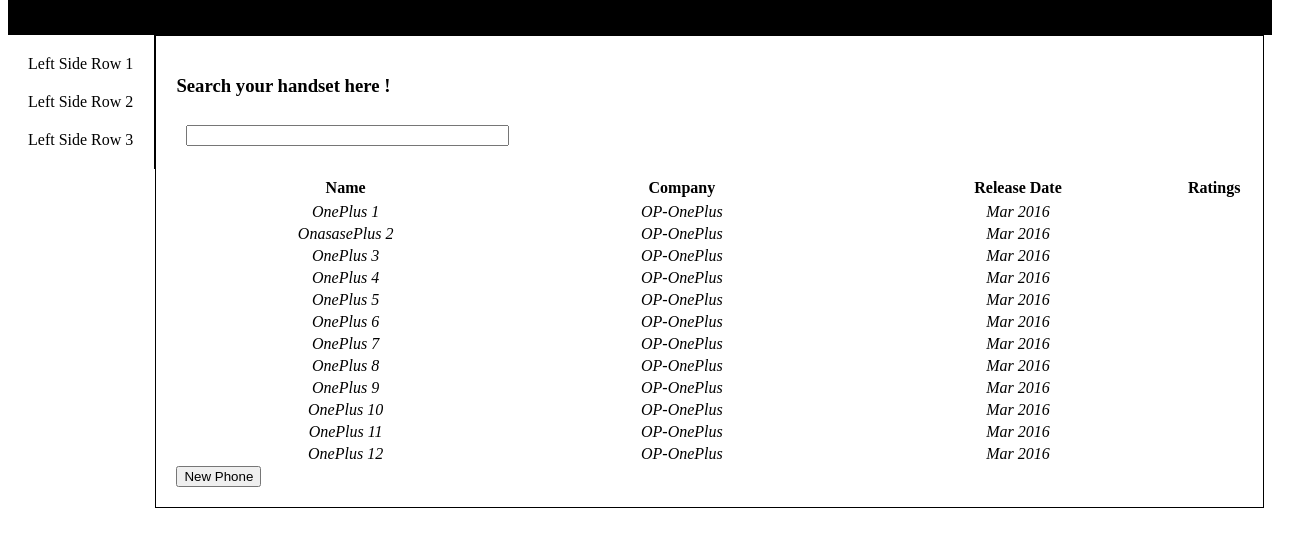
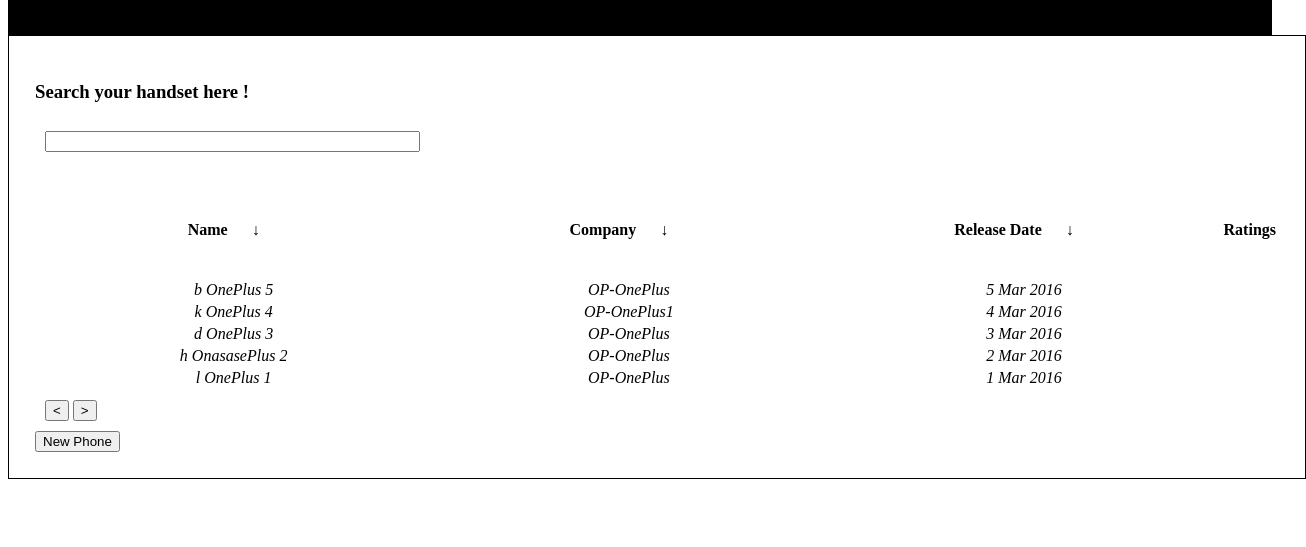
Before and after one commit to kv89/blog, a website: page javascript/catalog.html in a window 1280 px wide. Shown: the part 85-632 px from the top of the page, 1306 px wide, since content can reach past the window. Drawn offline with Linux system fonts and the light colour scheme.

Commit message:
working paging

```diff
--- a/javascript/catlog.html
+++ b/javascript/catalog.html
@@ -6,11 +6,18 @@
 	</head>
 	<body>
 	<header> <h1>Your Mobile Gallary !</h1> </header>
-	<div class="left-column">
-	  <div>Left Side Row 1</div>
+	<!-- <div class="left-column">
+	  <div>
+	  	<h3>Sort Options</h3>
+	  	<ul>
+	  		<li></li>
+	  	</ul>
+
+	  </div>
+
 	  <div>Left Side Row 2</div>
 	  <div>Left Side Row 3</div>
-	</div>
+	</div> -->
 	<div class="right-column">
 	  	<div>
 	  		<h3>Search your handset here !</h3>
@@ -22,9 +29,36 @@
 	  		<table id="displayTable">
 	  			<thead class="column-header">
 	  				<tr>
-		  				<td>Name</td>
-		  				<td>Company</td>
-		  				<td>Release Date</td>
+		  				<td>
+		  					Name
+		  					<div class="dropdown">
+							  <div onclick="myFunction('name');" style="cursor: pointer;"> <p>&darr;</p> </div>
+							  <div id="nameSortDrp" class="dropdown-content">
+							    <a href="" style="cursor: pointer;" onclick="sortName( 0 );"> a - z </a>
+							    <a href="" style="cursor: pointer;" onclick="sortName( 1 );"> z - a </a>
+							  </div>
+							</div>
+		  				</td>
+		  				<td>
+		  					Company
+		  					<div class="dropdown">
+							  <div onclick="myFunction('company')" style="cursor: pointer;"> <p>&darr;</p> </div>
+							  <div id="companySortDrp" class="dropdown-content">
+							    <a href=""> a - z </a>
+							    <a href=""> z - a </a>
+							  </div>
+							</div>
+		  				</td>
+		  				<td>
+		  					Release Date
+		  					<div class="dropdown">
+							  <div onclick="myFunction('date');" style="cursor: pointer;"> <p>&darr;</p> </div>
+							  <div id="dateSortDrp" class="dropdown-content">
+							    <a href=""> Oldest First </a>
+							    <a href=""> Newest First </a>
+							  </div>
+							</div>
+						</td>
 		  				<td>Ratings</td>
 	  				</tr>
 	  			</thead>
@@ -33,6 +67,10 @@
 	  			</tbody>
 
 	  		</table>
+	  		<div id="paging">
+	  			<button onclick="prevPage();"> < </button>
+	  			<button onclick="nextPage();"> > </button>
+	  		</div>
 	  		<button type="button" style="cursor: pointer;" onclick="addPhone();">New Phone</button>
 	  	</div>
 	  	<!--<div id="inputView" style="display: none;" onsubmit="submitPhone();">-->
@@ -74,7 +112,9 @@
 		}
 
 		.right-column{
-		  width: 86%;
+		  width: 100%;
+		  padding: 1em;
+
 		  border:solid 1px black;
 		}
 
@@ -109,5 +149,53 @@
 		    font-style: italic;
 		    text-align: center;
 		}
+
+		/*---------------*/
+.dropbtn {
+    background-color: #4CAF50;
+    color: white;
+    padding: 16px;
+    font-size: 16px;
+    border: none;
+    cursor: pointer;
+}
+
+/* Dropdown button on hover & focus */
+.dropbtn:hover, .dropbtn:focus {
+    background-color: #3e8e41;
+}
+
+/* The container <div> - needed to position the dropdown content */
+.dropdown {
+    position: relative;
+    display: inline-block;
+}
+
+/* Dropdown Content (Hidden by Default) */
+.dropdown-content {
+    display: none;
+    position: absolute;
+    background-color: #f9f9f9;
+    min-width: 160px;
+    box-shadow: 0px 8px 16px 0px rgba(0,0,0,0.2);
+}
+
+/* Links inside the dropdown */
+.dropdown-content a {
+    color: black;
+    padding: 12px 16px;
+    text-decoration: none;
+    display: block;
+}
+
+/* Change color of dropdown links on hover */
+.dropdown-content a:hover {background-color: #f1f1f1}
+
+/* Show the dropdown menu (use JS to add this class to the .dropdown-content container when the user clicks on the dropdown button) */
+.show {display:block;}
+
+		/*---------------*/
+
+
 	</style>
 </html>
--- a/javascript/js.js
+++ b/javascript/js.js
@@ -2,27 +2,72 @@
 
 // console.log("-- : ", window.localStorage, typeof(Storage));
 var handsets = [];
+var paging = {
+    pageNo: 1,
+    pageSize: 5,
+
+    totalPages: -1,
+    totalRecords: -1,
+    currPageData: []
+};
+
+function nextPage() {
+    debugger;
+    if( !isNaN(paging.pageNo) ){
+        if( paging.pageNo < paging.totalPages ) {
+            paging.pageNo++;
+            insertRowsToTable();
+        }
+    }
+}
+
+function prevPage() {
+    if( !isNaN(paging.pageNo) ){
+        if( paging.pageNo > 1 ) {
+            paging.pageNo--;
+            insertRowsToTable();
+        }
+    }
+    // insertRowsToTable();
+}
+
 function init() {
 	handsets = [
-		{name: "OnePlus 1", company: "OP-OnePlus", releaseDate: "Mar 2016"		,id: 1 },
-        {name: "OnasasePlus 2", company: "OP-OnePlus", releaseDate: "Mar 2016"	,id: 2 },
-        {name: "OnePlus 3", company: "OP-OnePlus", releaseDate: "Mar 2016"		,id: 3 },
-        {name: "OnePlus 4", company: "OP-OnePlus", releaseDate: "Mar 2016"		,id: 4 },
-        {name: "OnePlus 5", company: "OP-OnePlus", releaseDate: "Mar 2016"		,id: 5 },
-        {name: "OnePlus 6", company: "OP-OnePlus", releaseDate: "Mar 2016"		,id: 6 },
-        {name: "OnePlus 7",company: "OP-OnePlus", releaseDate: "Mar 2016"		,id: 7 },
-        {name: "OnePlus 8",company: "OP-OnePlus", releaseDate: "Mar 2016"		,id: 8 },
-        {name: "OnePlus 9",company: "OP-OnePlus", releaseDate: "Mar 2016"		,id: 9 },
-        {name: "OnePlus 10",company: "OP-OnePlus", releaseDate: "Mar 2016"		,id: 10},
-        {name: "OnePlus 11",company: "OP-OnePlus", releaseDate: "Mar 2016"		,id: 11},
-        {name: "OnePlus 12",company: "OP-OnePlus", releaseDate: "Mar 2016"		,id: 12}
+		{name: "l OnePlus 1", company: "OP-OnePlus", releaseDate: "1 Mar 2016", id: 1 },
+        {name: "h OnasasePlus 2", company: "OP-OnePlus", releaseDate: "2 Mar 2016", id: 2 },
+        {name: "d OnePlus 3", company: "OP-OnePlus", releaseDate: "3 Mar 2016", id: 3 },
+        {name: "k OnePlus 4", company: "OP-OnePlus1", releaseDate: "4 Mar 2016", id: 4 },
+        {name: "b OnePlus 5", company: "OP-OnePlus", releaseDate: "5 Mar 2016", id: 5 },
+
+        {name: "f OnePlus 6", company: "OP-OnePlus", releaseDate: "6 Mar 2016", id: 6 },
+        {name: "a OnePlus 7",company: "OP-OnePlus", releaseDate: "7 Mar 2016", id: 7 },
+        {name: "g OnePlus 8",company: "OP-OnePlus", releaseDate: "8 Mar 2016", id: 8 },
+        {name: "e OnePlus 9",company: "OP-OnePlus", releaseDate: "9 Mar 2016", id: 9 },
+        {name: "j OnePlus 10",company: "OP-OnePlus", releaseDate: "10 Mar 2016"		,id: 10},
+
+        {name: "c OnePlus 11",company: "OP-OnePlus", releaseDate: "11 Mar 2016", id: 11},
+        {name: "i OnePlus 12",company: "OP-OnePlus", releaseDate: "12 Mar 2016", id: 12}
 	];
 	// if( !window.localStorage.hasOwnProperty("allHandsets") ) {
 		window.localStorage.setItem("allHandsets", JSON.stringify( handsets ));
 	// }
+    paging.totalRecords = handsets.length;
+    paging.totalPages = Math.ceil( handsets.length / paging.pageSize );
 }
 init();
 // console.log("-- : ", window.localStorage);
+
+document.addEventListener("DOMContentLoaded", function (event) {
+    debugger;
+    //do work
+    //   console.log( ' -- > ', document.readyState );// interactive
+    //   console.log( "dsp table : ", document.getElementById("displayTable") );
+    // var table = document.getElementById("displayTable");
+    // var data = handsets;//JSON.parse(window.localStorage.getItem("allHandsets"));
+    // console.log('---.--- ; ', data);
+    paging.pageNo = 1;
+    insertRowsToTable();
+});
 
 function addPhone(){
 	console.log('new phone.');
@@ -71,12 +116,13 @@
     return true;
 }
 
-var onsearchEnter = function(){
+var onsearchEnter = function(){// TODO: not optimized yet
     var searchElem = document.getElementById("searchInp");
     var searchFor = '';
     if( searchElem ){
         searchFor =  searchElem.value.trim();
         if( !searchFor || searchFor == '' ) {
+            insertRowsToTable(handsets, "displayTable");
             return ;
         }
     } else {
@@ -86,7 +132,10 @@
 
     var filterData = searchForString( searchFor );
     // console.log('Result : ',  filterData );
-
+    // debugger;
+    // if( searchFor.length == 0 && filterData.length == 0){
+    //     filterData = handsets;
+    // }
     insertRowsToTable(filterData, "displayTable");
 
 
@@ -94,7 +143,7 @@
 
 function searchForString(searchFor) {// TODO: bug on 2nd time search
     searchFor = searchFor.toLowerCase();
-debugger;
+// debugger;
     var results = {};
     var data = handsets;
     // console.log('data : ', data);
@@ -106,25 +155,49 @@
             }
         }
     }
-
-    return Object.values( results );
+    var ret = [];
+    for(var key in results){
+        ret.push(results[key]);
+    }
+    return ret;
 }
 
+function insertRowsToTable( ) {
+    debugger;
+    // var table = document.getElementById("displayTable");
+    // // var data = JSON.parse( indow.localStorage.getItem("allHandsets") );
+    // if (!table) {
+    //     return;
+    // }
+    // // console.log('table.rows : ', table.rows, table.rows.length);
+    // while (table.rows.length > 2) {
+    //     table.deleteRow( -1 );
+    // }
+    var dataRows = handsets;
+    var fromIndex = (paging.pageNo - 1) * paging.pageSize;
+    var noOfItems = fromIndex + paging.pageSize;
+    paging.currPageData = dataRows.slice(fromIndex, noOfItems);
+    console.log('total rows in table : ', paging.currPageData.length);
 
-document.addEventListener("DOMContentLoaded", function (event) {
-    //do work
-    //   console.log( ' -- > ', document.readyState );// interactive
-    //   console.log( "dsp table : ", document.getElementById("displayTable") );
-    // var table = document.getElementById("displayTable");
-    var data = handsets;//JSON.parse(window.localStorage.getItem("allHandsets"));
-    console.log('---.--- ; ', data);
-    insertRowsToTable(data, "displayTable");
-});
+    createTable();
 
+    // paging.currPageData.forEach(function (item, index) {// array of objects
+    //     // console.log(item, index);
+    //     var row = table.insertRow(-1);// last position
+    //     var cellPos = 0;
+    //     for (var prop in item) {
+    //         // console.log(prop);
+    //         if (typeof (item) == 'object' && item.hasOwnProperty(prop) && prop != 'id') {
+    //             row.insertCell(cellPos).innerHTML = item[prop];
+    //             cellPos++;
+    //         }
+    //     }
+    // });
+}
 
-function insertRowsToTable(dataRows, tableId) {
+function createTable(){
     debugger;
-    var table = document.getElementById(tableId);
+    var table = document.getElementById("displayTable");
     // var data = JSON.parse( indow.localStorage.getItem("allHandsets") );
     if (!table) {
         return;
@@ -133,9 +206,10 @@
     while (table.rows.length > 2) {
         table.deleteRow( -1 );
     }
-    dataRows.forEach(function (item, index) {// array of objects
-        // console.log(item, index);
-        var row = table.insertRow(-1);// last position
+
+    paging.currPageData.forEach(function (item, index) {// array of objects
+        // debugger;
+        var row = table.insertRow(2);// first position
         var cellPos = 0;
         for (var prop in item) {
             // console.log(prop);
@@ -146,3 +220,38 @@
         }
     });
 }
+
+   // --------------
+function myFunction( column ) {
+    // debugger;
+    if( column === 'name' ){
+        document.getElementById("nameSortDrp").classList.toggle("show");
+    }
+    else if( column === 'company' ){
+        document.getElementById("companySortDrp").classList.toggle("show");
+    }
+    else if( column === 'date' ){
+        document.getElementById("dateSortDrp").classList.toggle("show");
+    }
+
+}
+
+    // --------------
+
+function sortName( sortOrder ) {
+    // debugger;
+    function asc( a, b ) {
+        return (a.name < b.name) ? -1 : 1;
+    }
+
+    function desc( a, b ) {
+        return (a.name < b.name) ? 1 : -1;
+    }
+
+    if( handsets.length > 0 ) {
+        handsets.sort( sortOrder == 0 ? asc : desc);
+        handsets.forEach(console.log);
+        insertRowsToTable();
+    }
+
+}
```
